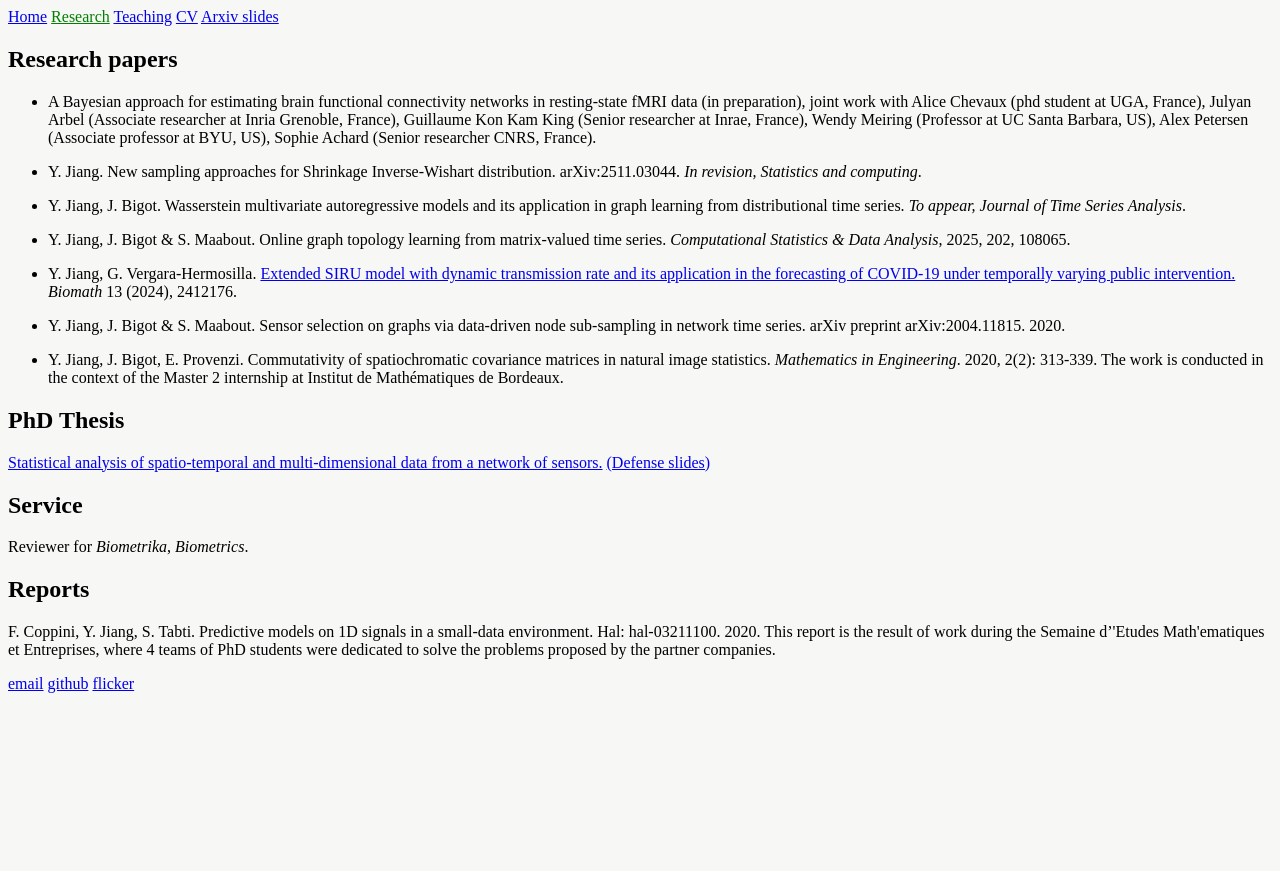
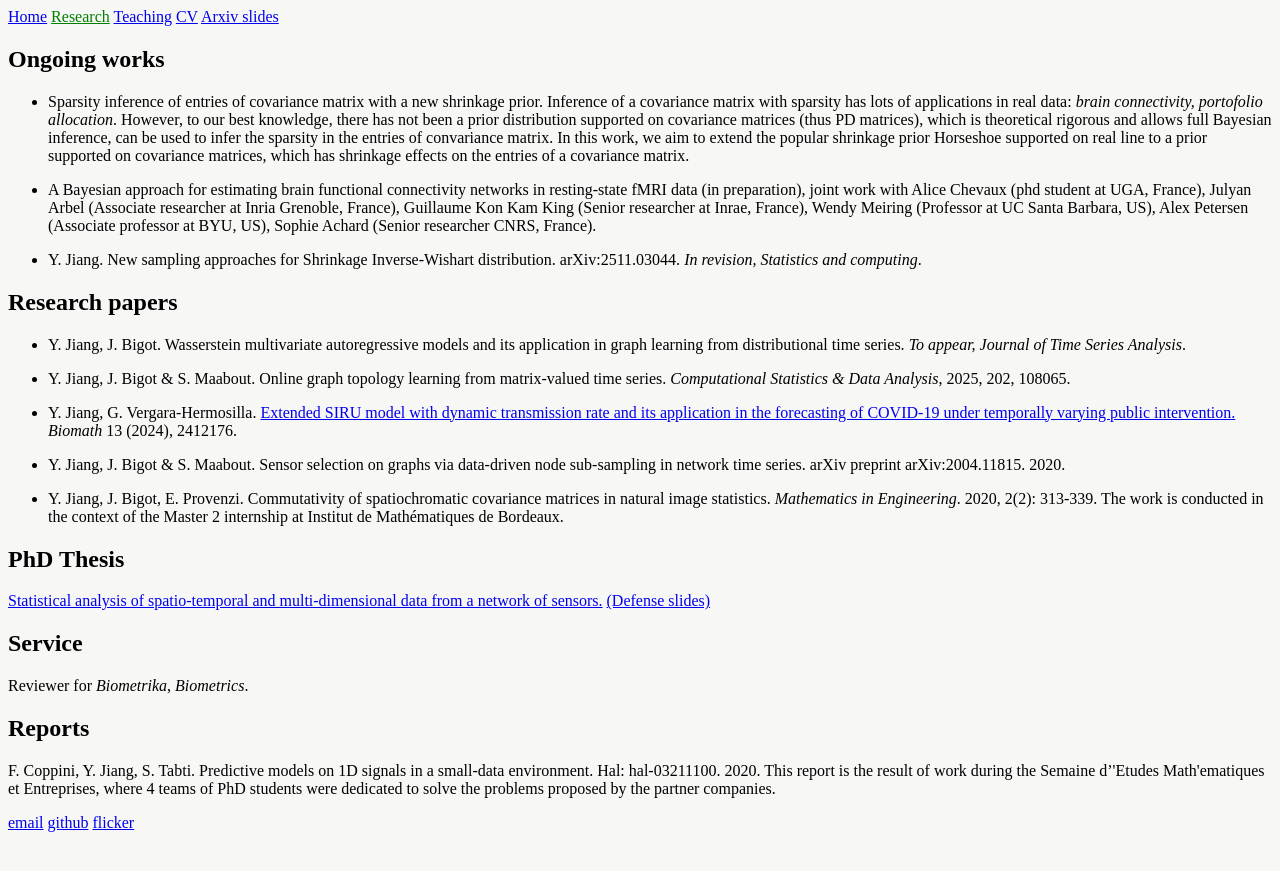
Before and after one commit to yiyej/yiyej.github.io, a Jekyll site: the page built from research.md, in a window 1280 px wide. Shown: the top 871 px of the page. Built offline with Jekyll 4.4.1, drawn with Linux system fonts in a browser that asks for light colours.

Commit message:
Update research.md

```diff
--- a/research.md
+++ b/research.md
@@ -3,10 +3,15 @@ layout: default
 title: Reasearch
 ---
 
-## Research papers
+## Ongoing works
+- Sparsity inference of entries of covariance matrix with a new shrinkage prior. Inference of a covariance matrix with sparsity has lots of applications in real data: *brain connectivity, portofolio allocation*. However, to our best knowledge, there has not been a prior distribution supported on covariance matrices (thus PD matrices), which is theoretical rigorous and allows full Bayesian inference, can be used to infer the sparsity in the entries of convariance matrix. In this work, we aim to extend the popular shrinkage prior Horseshoe supported on real line to a prior supported on covariance matrices, which has shrinkage effects on the entries of a covariance matrix.
+
 - A Bayesian approach for estimating brain functional connectivity networks in resting-state fMRI data (in preparation), joint work with Alice Chevaux (phd student at UGA, France), Julyan Arbel (Associate researcher at Inria Grenoble, France), Guillaume Kon Kam King (Senior researcher at Inrae, France), Wendy Meiring (Professor at UC Santa Barbara, US), Alex Petersen (Associate professor at BYU, US), Sophie Achard (Senior researcher CNRS, France).
 
 - Y. Jiang. New sampling approaches for Shrinkage Inverse-Wishart distribution. arXiv:2511.03044. *In revision, Statistics and computing*.
+
+
+## Research papers
 
 - Y. Jiang, J. Bigot. Wasserstein multivariate autoregressive models and its application in graph learning from distributional time series. *To appear, Journal of Time Series Analysis*.
 
```
